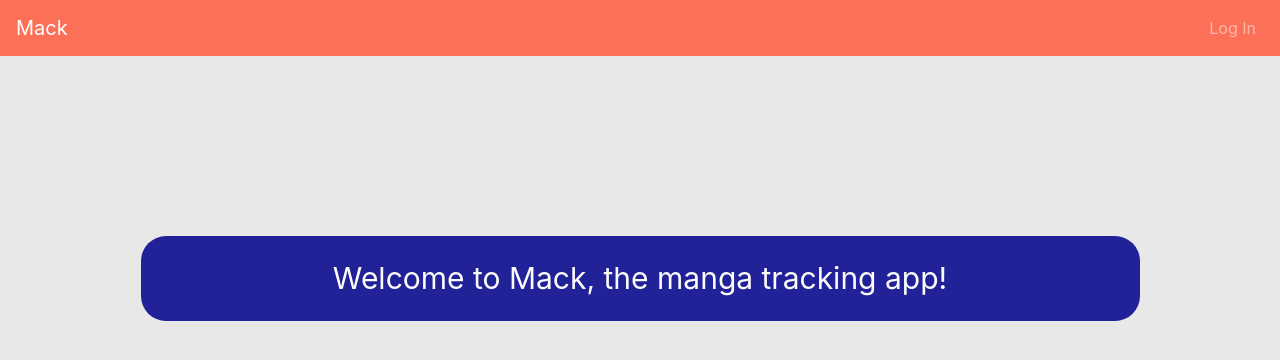
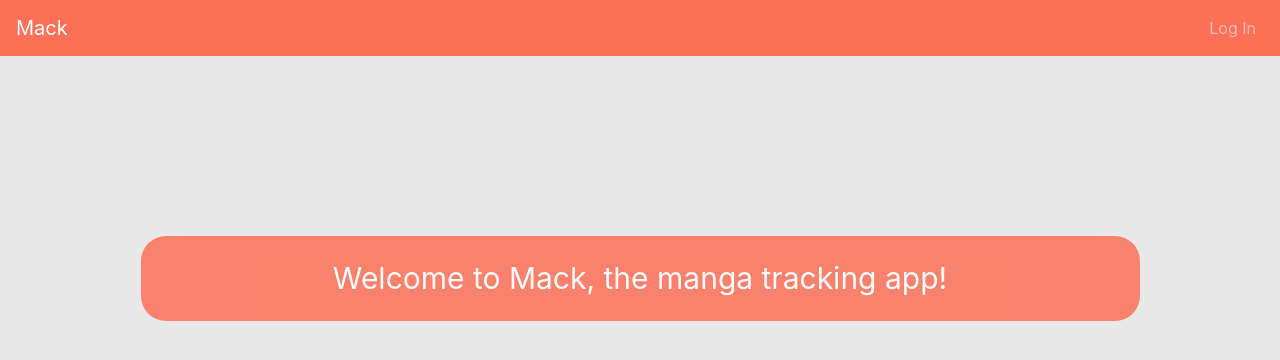
Before and after one commit to D-Raimon/mack-client, a React app: page /#/ in a window 1280 px wide. Shown: the top 360 px of the page. Built offline with nearby package versions, Linux system fonts and the light colour scheme.

Commit message:
Style change to home and book components

```diff
--- a/src/components/Book/book.css
+++ b/src/components/Book/book.css
@@ -1,7 +1,7 @@
 .book_primary {
   display: flex;
   margin-top: 4rem;
-  background-color: darkblue;
+  background-color: #ff6449e7;
   opacity: .85;
   color: white;
   border-radius: 25px;
--- a/src/components/Home/home.css
+++ b/src/components/Home/home.css
@@ -15,7 +15,7 @@ body {
   font-size: 30px;
   color: white;
   width: 100%;
-  background-color:darkblue;
+  background-color: #ff6449e7;
   text-align: center;
   margin-top: 180px;
   padding: 20px 0px 20px 0px;
```
